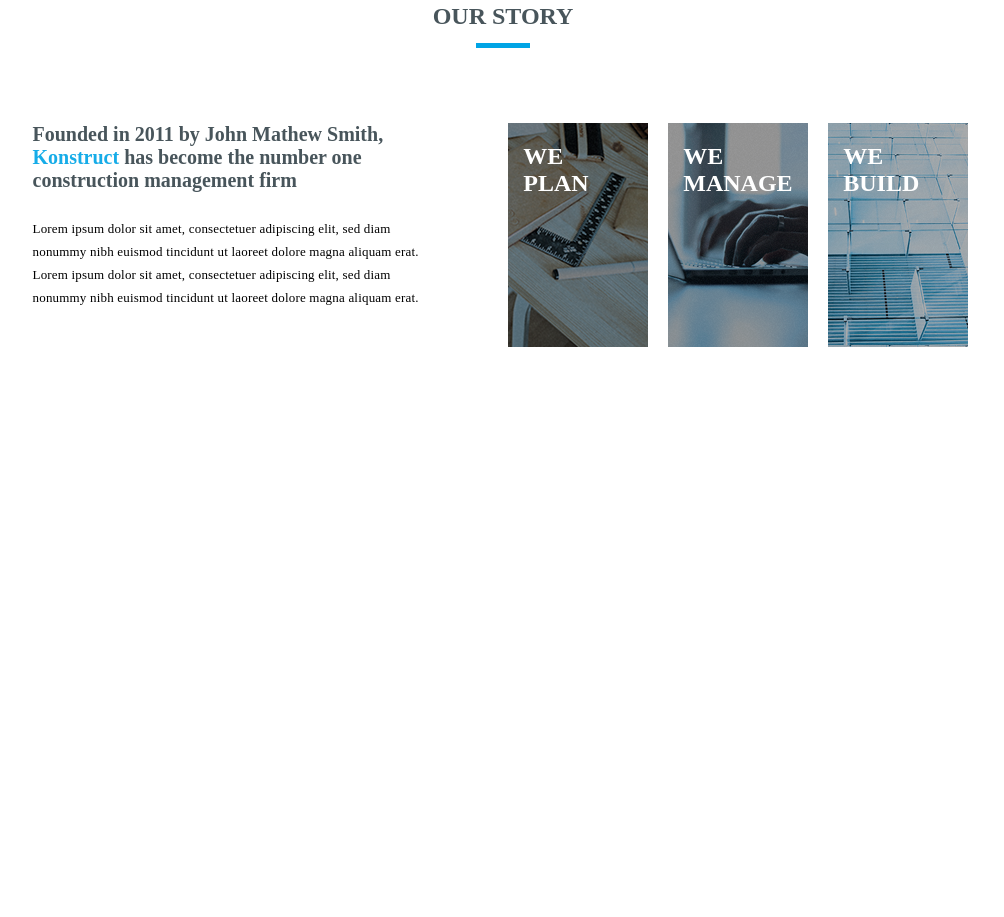
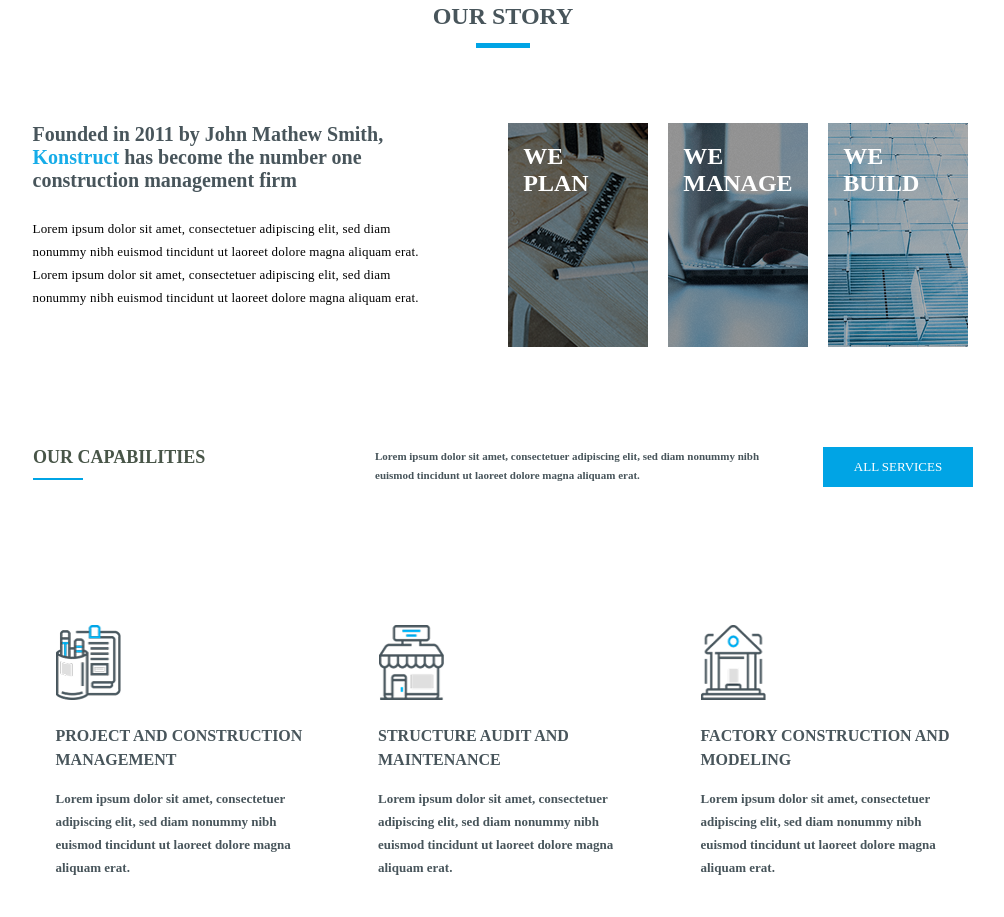
Before and after one commit to SienGranz/Construt-Project, a plain HTML site: page index.html in a window 1280 px wide. Shown: the part 882-1799 px from the top of the page, without its empty margins (137-1141 px from the left). Before the commit the page ends 1229 px from the top, so only its background shows below. Drawn offline with Linux system fonts and the light colour scheme.

Commit message:
capabilities

```diff
--- a/index.html
+++ b/index.html
@@ -62,5 +62,48 @@
         </div>
       </div>
     </section>
+    <section class="capabilities">
+      <!-- up div -->
+      <div>
+        <div class="capabilities_left">
+          <h1>OUR CAPABILITIES</h1>
+          <hr />
+        </div>
+        <div class="capabilities_middle">
+          <h4>
+            Lorem ipsum dolor sit amet, consectetuer adipiscing elit, sed diam
+            nonummy nibh euismod tincidunt ut laoreet dolore magna aliquam erat.
+          </h4>
+        </div>
+        <div class="capabilities_right"><button>ALL SERVICES</button></div>
+      </div>
+      <!-- down div -->
+      <div class="down_div">
+        <div class="down_div_element">
+          <img src="imgs/capabilities_left.png" alt="capabilities_img" />
+          <h1>PROJECT AND CONSTRUCTION MANAGEMENT</h1>
+          <h4>
+            Lorem ipsum dolor sit amet, consectetuer adipiscing elit, sed diam
+            nonummy nibh euismod tincidunt ut laoreet dolore magna aliquam erat.
+          </h4>
+        </div>
+        <div class="down_div_element">
+          <img src="imgs/capabilities_middle.png" alt="capabilities_img" />
+          <h1>STRUCTURE AUDIT AND MAINTENANCE</h1>
+          <h4>
+            Lorem ipsum dolor sit amet, consectetuer adipiscing elit, sed diam
+            nonummy nibh euismod tincidunt ut laoreet dolore magna aliquam erat.
+          </h4>
+        </div>
+        <div class="down_div_element">
+          <img src="imgs/capabilities_right.png" alt="capabilities_img" />
+          <h1>FACTORY CONSTRUCTION AND MODELING</h1>
+          <h4>
+            Lorem ipsum dolor sit amet, consectetuer adipiscing elit, sed diam
+            nonummy nibh euismod tincidunt ut laoreet dolore magna aliquam erat.
+          </h4>
+        </div>
+      </div>
+    </section>
   </body>
 </html>
--- a/style.css
+++ b/style.css
@@ -143,3 +143,80 @@ header > h4 {
 .story_description_images_right {
   background-image: url('imgs/built_img.png');
 }
+.capabilities {
+  padding-top: 100px;
+  width: 940px;
+  height: 446px;
+  margin: 0 auto;
+}
+.capabilities > div {
+  display: flex;
+  justify-content: space-between;
+}
+.capabilities_left {
+  width: 199px;
+  text-align: left;
+}
+.capabilities_left > h1 {
+  font-size: 18px;
+  color: #485548;
+}
+.capabilities_left > hr {
+  margin-top: 10px;
+  border: 0;
+  height: 2px;
+  width: 50px;
+  background-color: #00a4e5;
+}
+.capabilities_middle {
+  width: 405px;
+  margin-left: 100px;
+  height: 38px;
+}
+.capabilities_middle > h4 {
+  font-size: 11px;
+  line-height: 19px;
+  color: #48555b;
+}
+.capabilities_right {
+  text-align: right;
+  width: 150px;
+}
+.capabilities_right > button {
+  width: 150px;
+  height: 40px;
+  background-color: #00a4e5;
+  border: 0;
+  font-size: 13px;
+  text-align: center;
+  color: white;
+}
+.down_div {
+  margin-top: 100px;
+}
+.down_div_element {
+  width: 295px;
+  height: 330px;
+}
+.down_div_element > img {
+  width: 65px;
+  height: 75px;
+  margin-top: 38px;
+  margin-left: 23px;
+}
+.down_div_element > h1 {
+  font-size: 16px;
+  line-height: 24px;
+  color: #48555b;
+  width: 250px;
+  margin: 0 auto;
+  margin-top: 20px;
+}
+.down_div_element > h4 {
+  font-size: 13px;
+  line-height: 23px;
+  color: #48555b;
+  width: 250px;
+  margin: 0 auto;
+  margin-top: 15px;
+}
```
Also changed, not shown: imgs/capabilities_left.png (added), imgs/capabilities_middle.png (added), imgs/capabilities_right.png (added).
